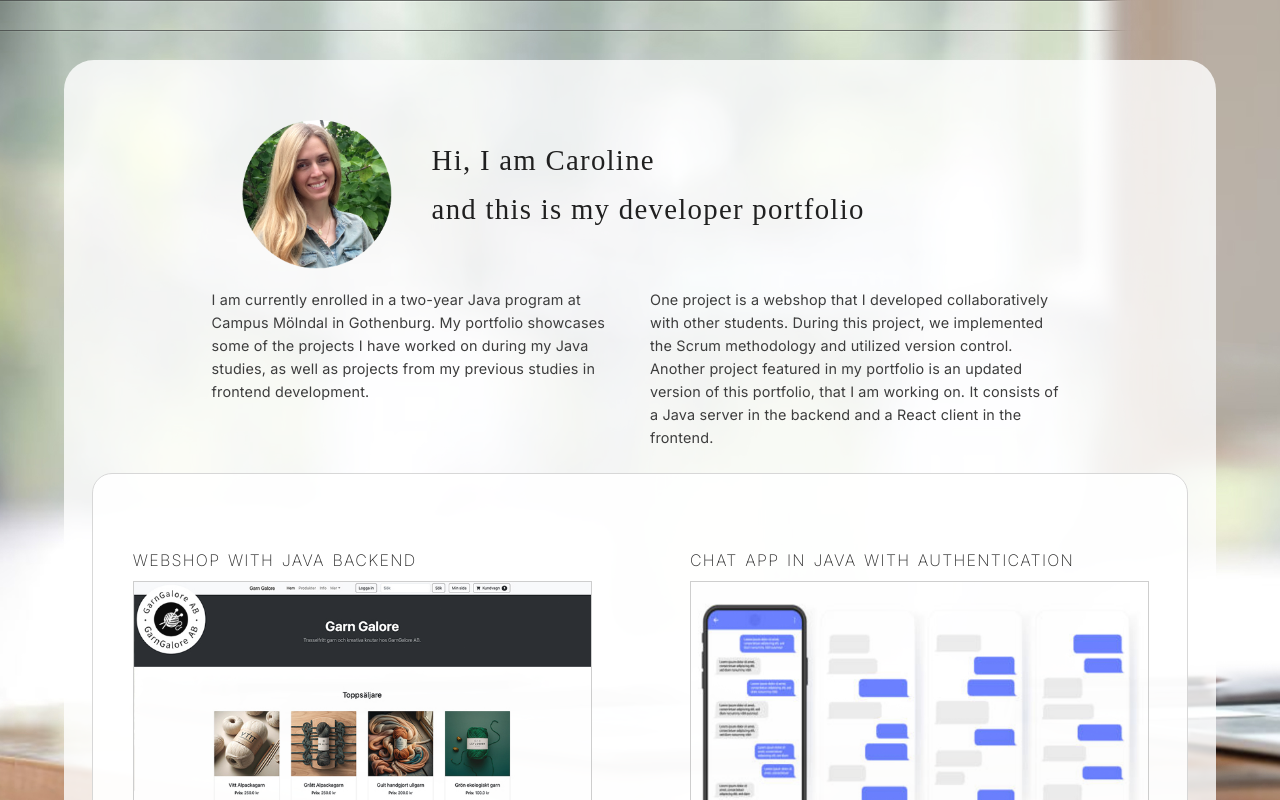
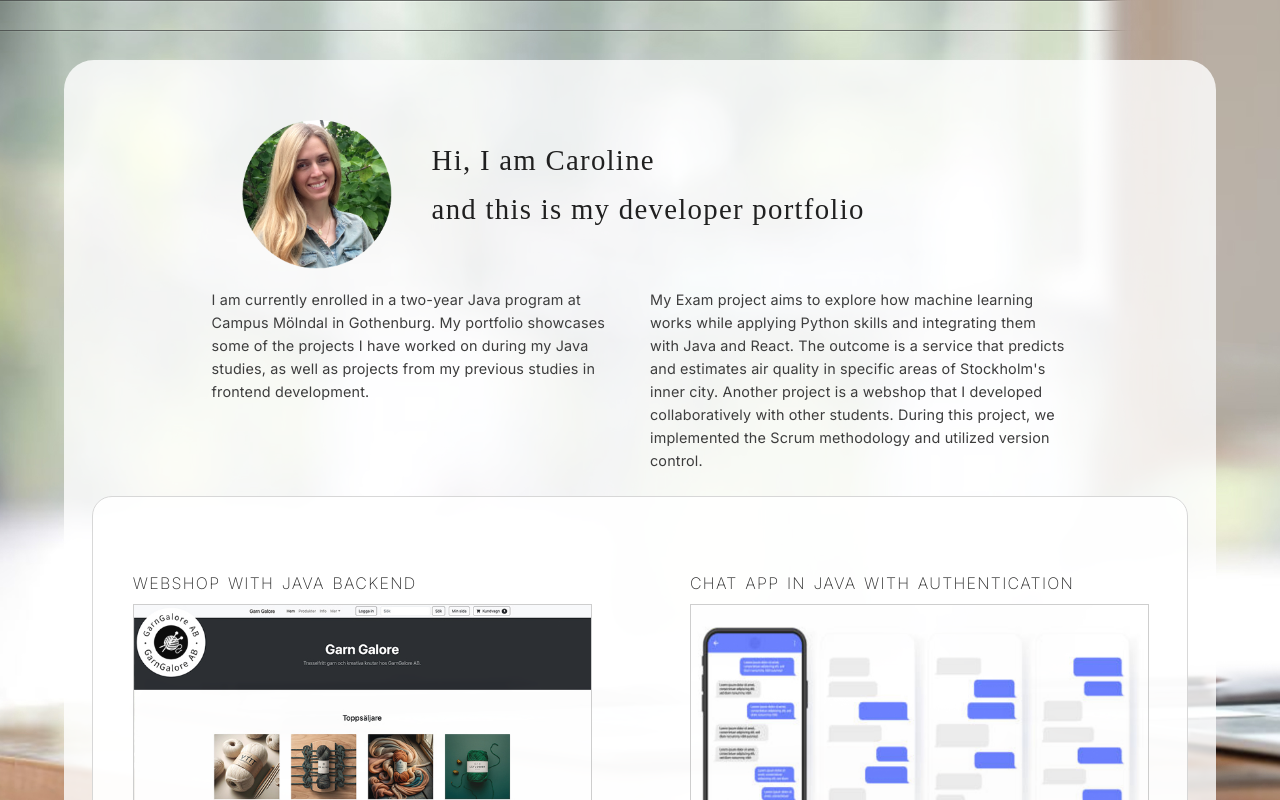
Before and after one commit to bycaroline/React_DeveloperPortfolio, a React (Create React App) app: page / in a window 1280 px wide. Shown: the top 800 px of the page. Built offline with nearby package versions, Linux system fonts and the light colour scheme; a web font is replaced by a local one.

Commit message:
Update Paragraph2.js

```diff
--- a/src/components/Paragraph2.js
+++ b/src/components/Paragraph2.js
@@ -9,7 +9,7 @@ function Paragraph2() {
                 <p>I am currently enrolled in a two-year Java program at Campus Mölndal in Gothenburg. My portfolio showcases some of the projects I have worked on during my Java studies, as well as projects from my previous studies in frontend development.</p>
             </div>
             <div>
-                <p>One project is a webshop that I developed collaboratively with other students. During this project, we implemented the Scrum methodology and utilized version control. Another project featured in my portfolio is an updated version of this portfolio, that I am working on. It consists of a Java server in the backend and a React client in the frontend.</p>
+                <p>My Exam project aims to explore how machine learning works while applying Python skills and integrating them with Java and React. The outcome is a service that predicts and estimates air quality in specific areas of Stockholm's inner city. Another project is a webshop that I developed collaboratively with other students. During this project, we implemented the Scrum methodology and utilized version control. </p>
 
             </div>
         </div>
```
